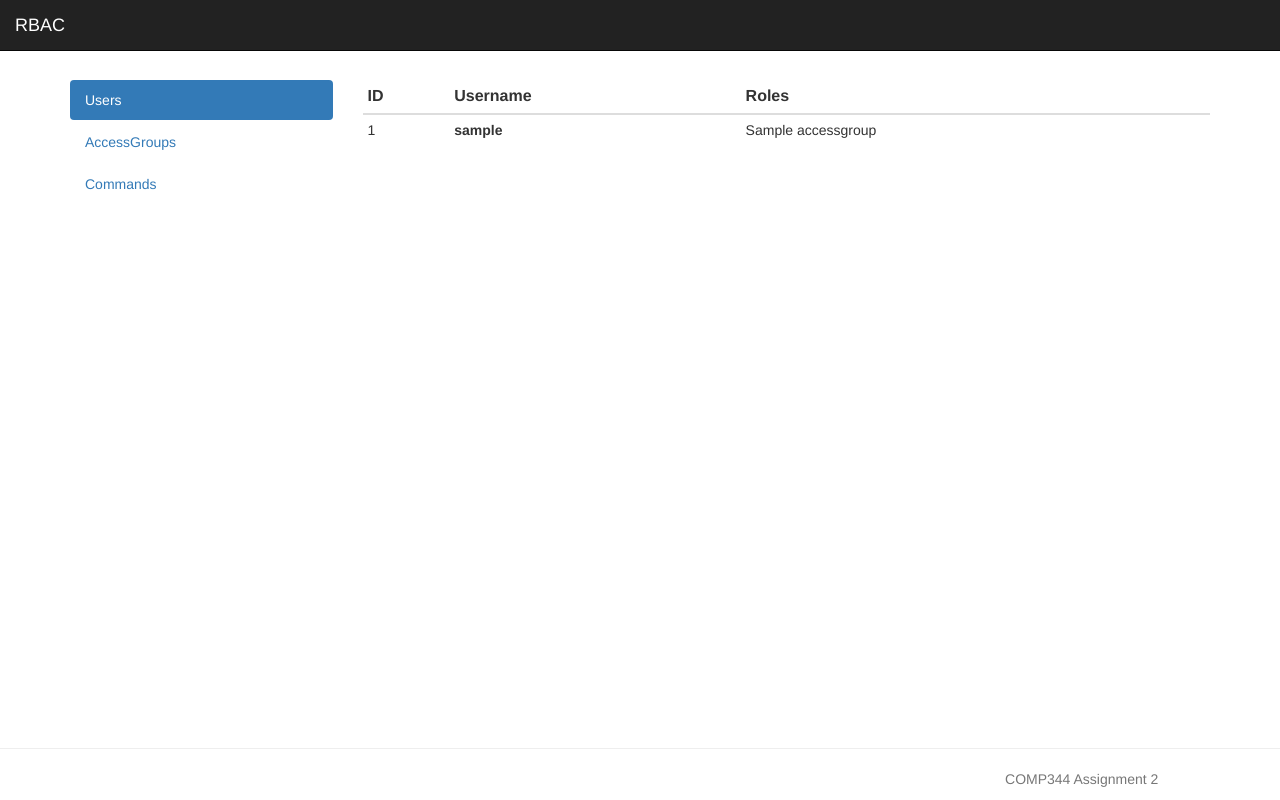
After one commit to masharialrasheed/comp344, a PHP site: page /php/commands/AdminUsers.php in a window 1280 px wide. The commit adds this page. Run offline with PHP 8.4, Linux system fonts and the light colour scheme; tables that the repository leaves empty hold one stand-in row (values such as "Sample post"); a stand-in replaces the project's code that opens the database connection.

Commit message:
Commands are back/here

```diff
--- a/css/custom.css
+++ b/css/custom.css
@@ -10,6 +10,9 @@ body {
 tbody {
   font-size: 14px;
 }
+td.username {
+  font-weight: bold;
+}
 
 
 /* Keep footer near bottom when page not full */
--- /dev/null
+++ b/php/commands/AdminUsers.php
@@ -0,0 +1,94 @@
+<?php
+  require_once '../database.php';
+
+  function getUsers() {
+    $pdo = getDatabaseConnection();
+    $sql = "SELECT shopper_id AS id, sh_username AS username, AG_id, AG_name FROM Shopper
+            LEFT JOIN AccessUserGroup ON shopper_id = AUG_Shopper_id
+            LEFT JOIN AccessGroup ON AG_id = AUG_AG_id
+            ORDER BY shopper_id";
+    $stmt = $pdo->prepare($sql);
+    $stmt->execute();
+
+    $users = array();
+    while ($row = $stmt->fetch()) {
+      $u = $row['id'];
+      if (!isset($users[$u])) {
+        $user = array();
+        $user['id']        = $row['id'];
+        $user['username']  = $row['username'];
+        $user['role_ids']  = '';
+        $user['role_ids'] .= $row['AG_id'];
+        $user['roles']     = '';
+        $user['roles']    .= $row['AG_name'];
+        $users[$u] = $user;
+      } else {
+        $users[$u]['role_ids'] .= ', '.$row['AG_id'];
+        $users[$u]['roles'] .= ', '.$row['AG_name'];
+      }
+    }
+    return $users;
+  }
+
+  $users = getUsers();
+?>
+
+<html>
+<head>
+  <title>SuperAdmin</title>
+  <meta name="viewport" content="width=device-width, initial-scale=1, maximum-scale=1, user-scalable=no">
+  <link href="../../css/bootstrap-3.3.7.css" rel="stylesheet">
+  <link href="../../css/custom.css" rel="stylesheet">
+</head>
+<body>
+<?php require_once '../nav.php'; ?>
+
+<div class="container content">
+  <div class="row">
+    <div class="col-sm-3">
+      <ul class="nav nav-pills nav-stacked">
+        <li id="pill-uag" class="active"><a href="AdminUsers.php">Users</a></li>
+        <li id="pill-ag"><a href="AdminAccessGroups.php">AccessGroups</a></li>
+        <li id="pill-cmd"><a href="AdminCommands.php">Commands</a></li>
+      </ul>
+    </div>
+    <div class="col-sm-9">
+      <table id="sa-table" class="table table-condensed table-hover">
+        <thead><tr><th>ID</th><th>Username</th><th>Roles</th></tr></thead>
+          <tbody>
+          <?php foreach ($users as $u) {
+            echo "<tr><td>{$u['id']}</td><td class='username'>{$u['username']}</td><td>{$u['roles']}</td></tr>";
+          } ?>
+          </tbody>
+      </table>
+    </div>
+  </div>
+</div>
+
+<div class="modal fade" id="edit-modal" tabindex="-1">
+  <div class="modal-dialog modal-sm">
+    <div class="modal-content">
+
+      <div class="modal-header">
+        <button type="button" class="close" data-dismiss="modal">&times;</button>
+        <h4 class="modal-title">Edit AccessGroups</h4>
+      </div>
+      <div class="modal-body">
+        <form></form>
+      </div>
+      <div class="modal-footer">
+        <button type="button" class="btn btn-default" data-dismiss="modal">Close</button>
+        <button type="button" class="btn btn-primary" id="modal-submit">Save</button>
+      </div>
+    </div>
+  </div>
+</div>
+
+<?php require_once '../footer.php'; ?>
+
+<script src="../../js/jquery-3.1.1.js"></script>
+<script src="../../js/bootstrap-3.3.7.js"></script>
+<script>
+</script>
+</body>
+</html>
--- /dev/null
+++ b/php/footer.php
@@ -0,0 +1,10 @@
+<footer class="footer">
+  <hr>
+  <div class="container-fluid">
+    <div class="row">
+      <div class="col-md-11">
+        <p class="text-muted pull-right">COMP344 Assignment 2</p>
+      </div>
+    </div>
+  </div>
+</footer>
--- /dev/null
+++ b/php/nav.php
@@ -0,0 +1,19 @@
+<nav class="navbar navbar-inverse navbar-fixed-top" role="navigation">
+  <div class="container-fluid">
+    <div class="navbar-header">
+      <button type="button" class="navbar-toggle" data-toggle="collapse" data-target="#navbar-main">
+        <span class="icon-bar"></span>
+        <span class="icon-bar"></span>
+        <span class="icon-bar"></span>
+      </button>
+      <a class="navbar-brand" href="index.php">RBAC</a>
+    </div>
+
+    <div id="navbar-main" class="collapse navbar-collapse">
+      <ul class="nav navbar-nav">
+        <li><a href=""></a></li>
+      </ul>
+    </div>
+
+  </div>
+</nav>
```
Also changed, not shown: php/commands/AddCommand.php (added, +8 -0 lines), php/commands/AdminAccessGroups.php (added, +69 -0 lines), php/commands/AdminCommands.php (added, +69 -0 lines), php/commands/DelCommand.php (added, +8 -0 lines).
